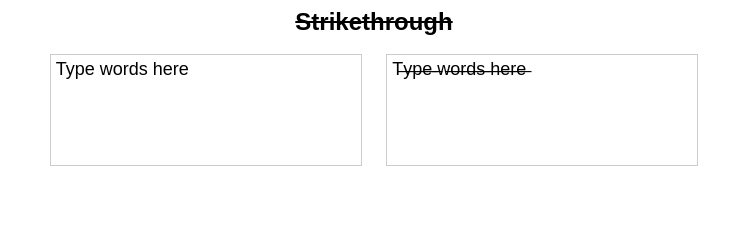
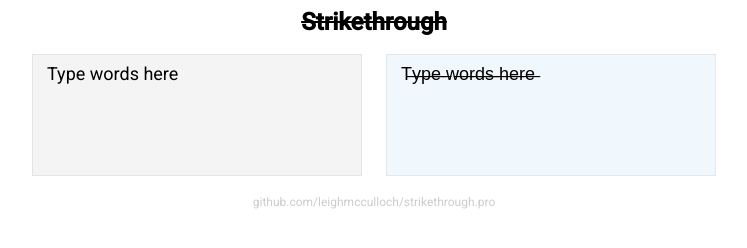
Before and after one commit to leighmcculloch/strikethrough, a plain HTML site: page src/index.html in a window 1280 px wide. Shown: the whole page, without its empty margins (266-1013 px from the left). Drawn offline with Linux system fonts and the light colour scheme.

Commit message:
Changes to appearance

```diff
--- a/src/index.html
+++ b/src/index.html
@@ -3,6 +3,7 @@
   <head>
     <meta charset="UTF-8">
     <title>Strikethrough</title>
+    <link href="https://fonts.googleapis.com/css?family=Roboto:400,500" rel="stylesheet">
     <link rel="stylesheet" type="text/css" href="reset.css">
     <link rel="stylesheet" type="text/css" href="stylesheet.css">
     <script src="update_output.js" type="text/javascript" async></script>
@@ -19,5 +20,8 @@
     <h1>Strikethrough</h1>
     <span class="textarea" id="input" contenteditable="true">Type words here</span>
     <span class="textarea" id="output"></span>
+    <div class="footer">
+      <a href="https://github.com/leighmcculloch/strikethrough.pro">github.com/leighmcculloch/strikethrough.pro</a>
+    </div>
   </body>
 </html>
--- a/src/stylesheet.css
+++ b/src/stylesheet.css
@@ -1,5 +1,5 @@
 body {
-  font-family: Arial, 'Helvetica Neue', Helvetica, sans-serif;
+  font-family: 'Roboto', Arial, 'Helvetica Neue', Helvetica, sans-serif;
   text-align: center;
 }
 
@@ -20,9 +20,30 @@ h1 {
   vertical-align: top;
 
   text-align: left;
-  border: 1px solid #ccc;
-  padding: 5px;
+  padding: 10px 14px;
 
   font-family: inherit;
   font-size: 18px;
 }
+
+.textarea#input {
+  border: 1px solid #e4e4e4;
+  background-color: #f4f4f4;
+  outline: none;
+}
+
+.textarea#output {
+  border: 1px solid #e1e8ed;
+  background-color: #f1f8fd;
+}
+
+.footer {
+  margin: 10px;
+  font-size: 12px;
+  color: #ccc;
+}
+
+a {
+  color: inherit;
+  text-decoration: none;
+}
```
